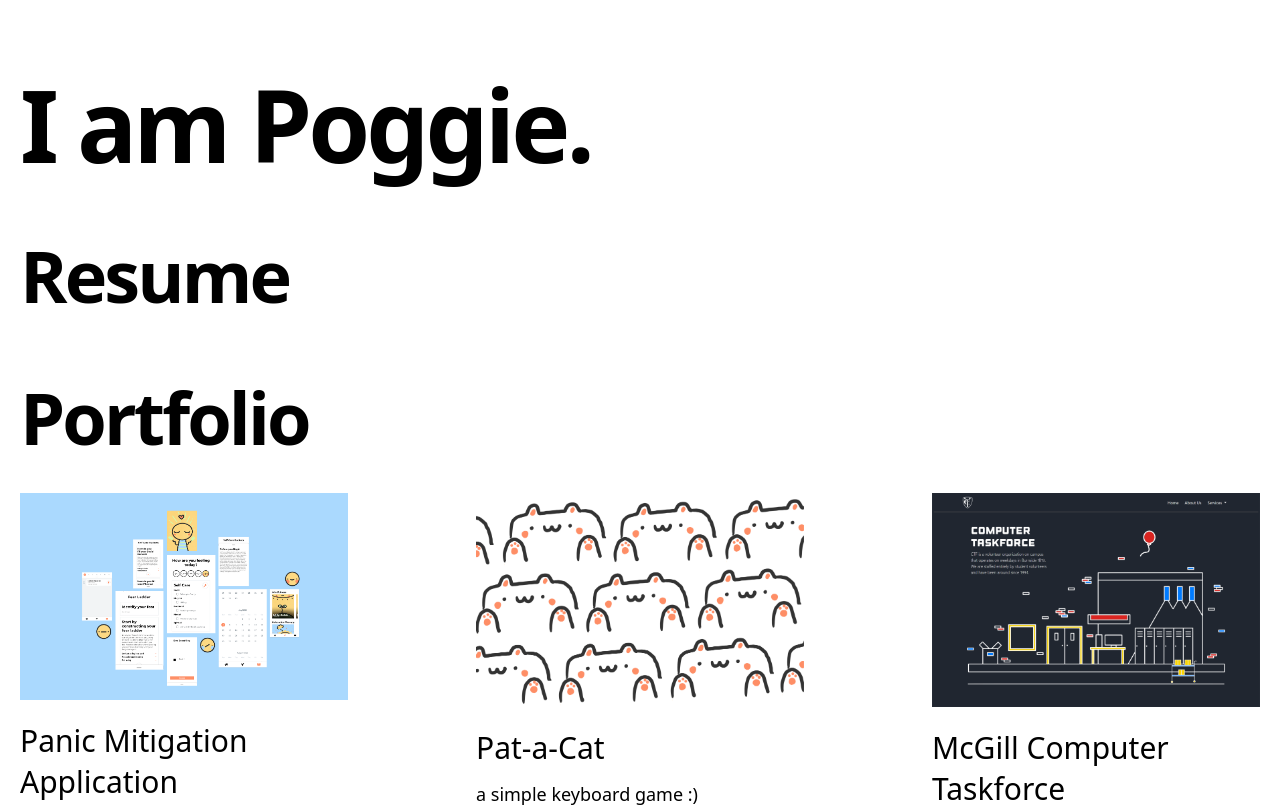
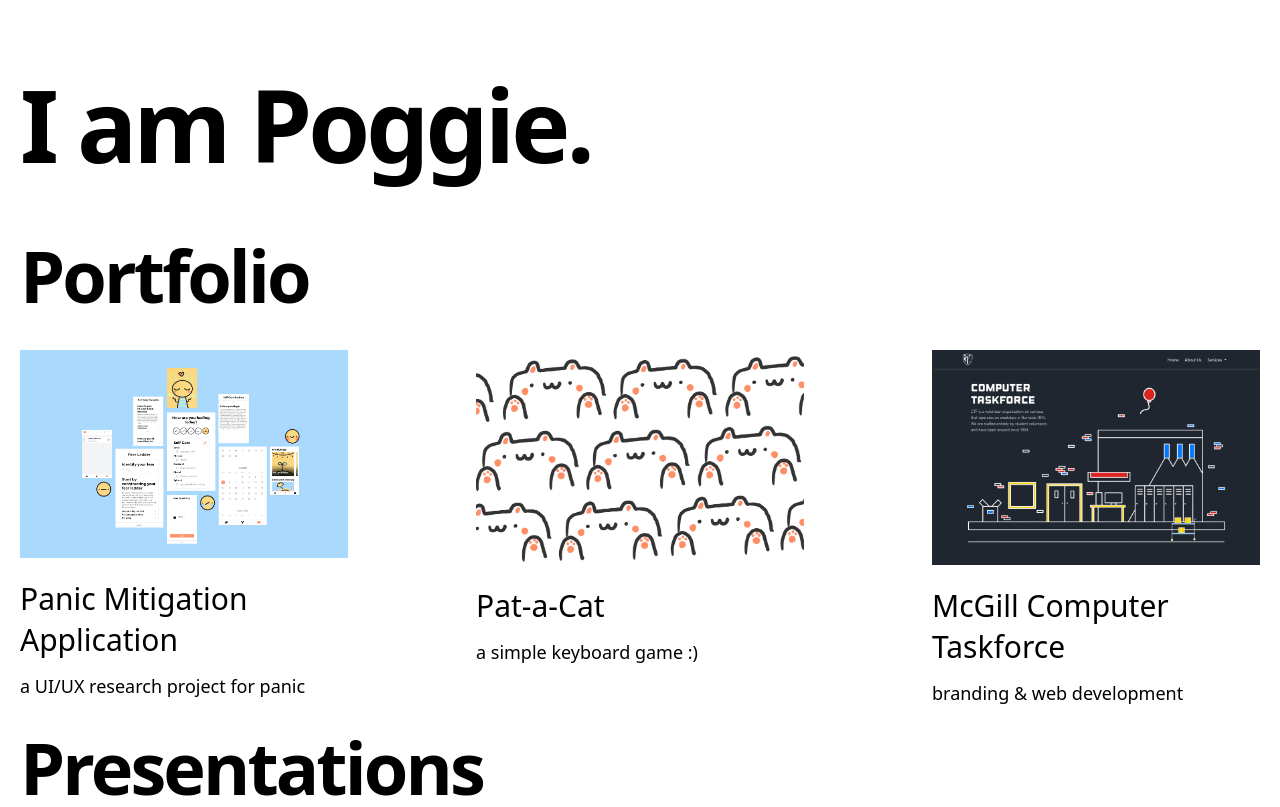
Before and after one commit to elizabeth-poggie/2022-personal-website, a Next.js app: page / in a window 1280 px wide. Shown: the top 807 px of the page. Built offline with nearby package versions, Linux system fonts and the light colour scheme.

Commit message:
meta fixes

```diff
--- a/components/meta.tsx
+++ b/components/meta.tsx
@@ -1,5 +1,4 @@
 import Head from 'next/head'
-import { CMS_NAME, HOME_OG_IMAGE_URL } from '../lib/constants'
 
 const Meta = () => {
   return (
@@ -36,7 +35,6 @@ const Meta = () => {
         name="description"
         content={`I am Poggie.`}
       />
-      <meta property="og:image" content={HOME_OG_IMAGE_URL} />
     </Head>
   )
 }
--- a/lib/constants.ts
+++ /dev/null
@@ -1,4 +0,0 @@
-export const EXAMPLE_PATH = 'blog-starter'
-export const CMS_NAME = 'Markdown'
-export const HOME_OG_IMAGE_URL =
-  'https://og-image.vercel.app/Next.js%20Blog%20Starter%20Example.png?theme=light&md=1&fontSize=100px&images=https%3A%2F%2Fassets.vercel.com%2Fimage%2Fupload%2Ffront%2Fassets%2Fdesign%2Fnextjs-black-logo.svg'
--- a/pages/index.tsx
+++ b/pages/index.tsx
@@ -28,10 +28,6 @@ export default function Index({ allPosts, allNotes, allPresentations }: Props) {
             I am Poggie.
           </h1>
         </section>
-        <h2 className="mb-8 text-5xl md:text-7xl font-bold tracking-tighter leading-tight">
-          Resume
-        </h2>
-        <br></br>
         <h2 className="mb-8 text-5xl md:text-7xl font-bold tracking-tighter leading-tight">
           Portfolio
         </h2>
```
